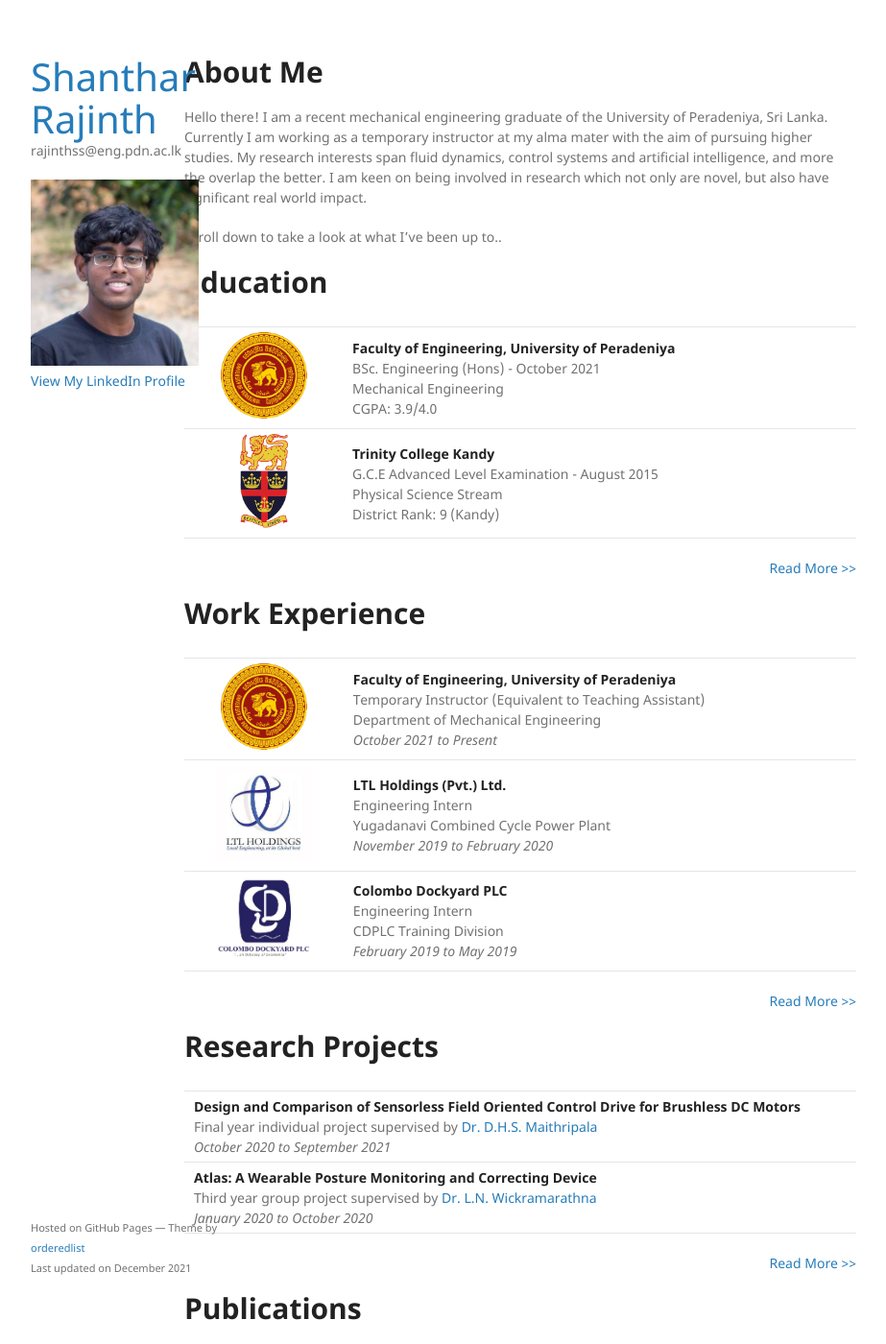
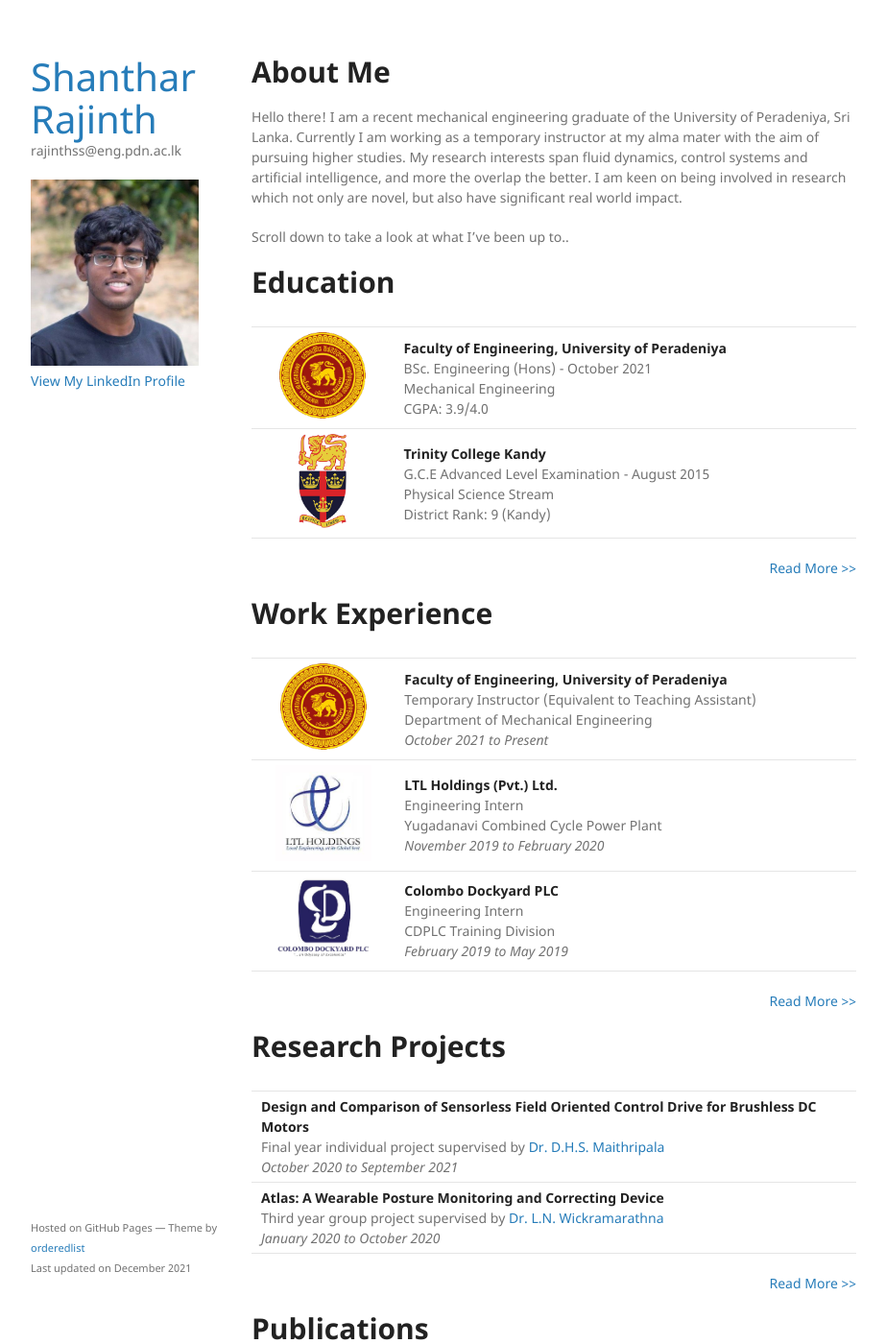
Before and after one commit to rajinthss/rajinthss.github.io, a Jekyll site: the page built from index.md, in a window 1280 px wide and 1400 px high. Shown: the whole window at 96% size, without its empty margins (178-1101 px from the left). Built offline with Jekyll 4.4.1, drawn with Linux system fonts in a browser that asks for light colours; our own code applies the rules of GitHub Pages for plain Markdown files.

Commit message:
Update jekyll-theme-minimal.scss

```diff
--- a/_sass/jekyll-theme-minimal.scss
+++ b/_sass/jekyll-theme-minimal.scss
@@ -191,7 +191,7 @@ strong {
 }
 
 section {
-  width:700px;
+  width:630px;
   float:right;
   padding-bottom:50px;
 }
```
